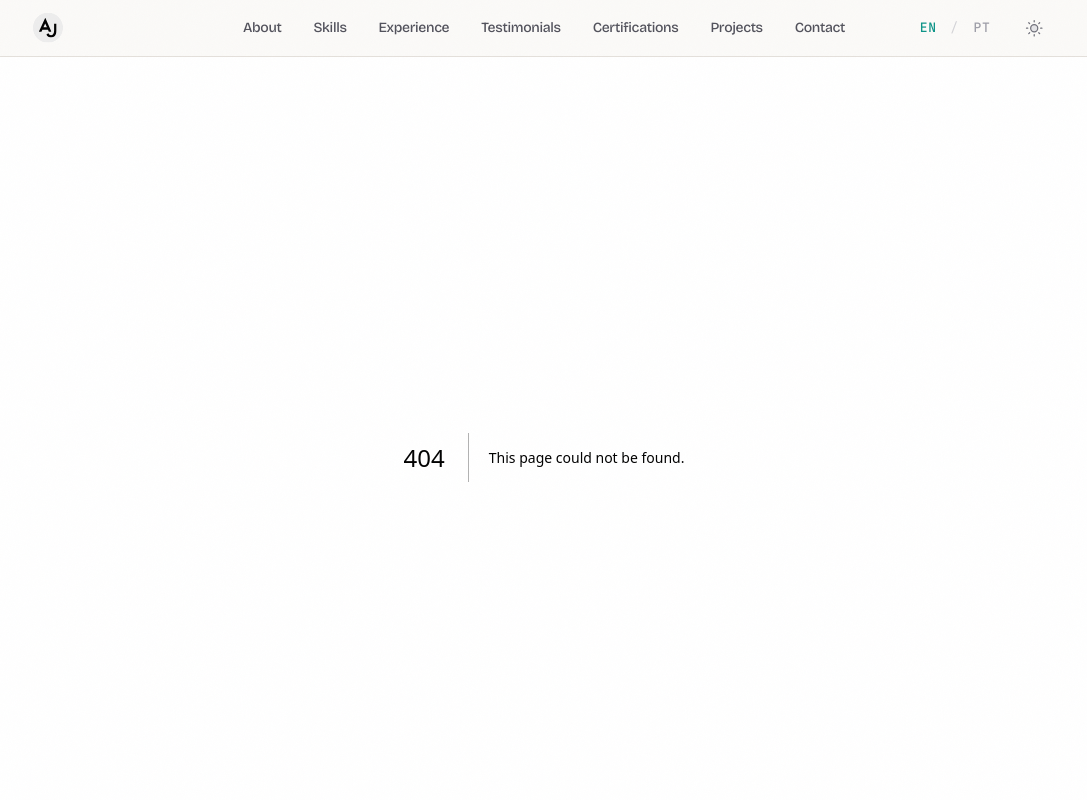
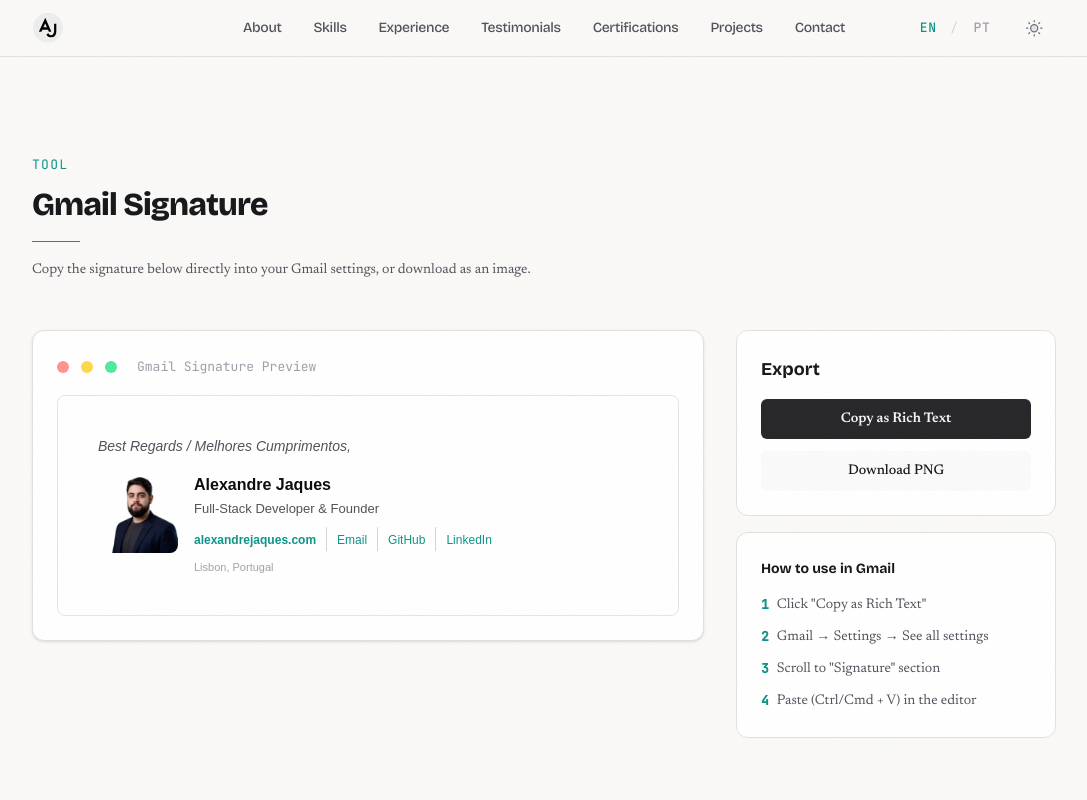
Before and after one commit to alexandre2120/portfolio, a Next.js app: page /gmail-signature in a window 1280 px wide. Before the commit this address had no page. Shown: the top 800 px of the page, without its empty margins (96-1183 px from the left). Built offline with nearby package versions, Linux system fonts and the light colour scheme.

Commit message:
feat: add Gmail signature generator page
Add /gmail-signature page with HTML signature generator for Gmail.
Includes profile photo (square crop), portfolio link, social links,
and bilingual greeting. Copy as rich text or download as PNG.

Co-Authored-By: Claude Opus 4.6 <noreply@anthropic.com>

```diff
--- a/package.json
+++ b/package.json
@@ -13,6 +13,7 @@
     "@vercel/analytics": "^2.0.0",
     "clsx": "^2.1.1",
     "framer-motion": "^12.35.2",
+    "html2canvas": "^1.4.1",
     "next": "16.1.6",
     "next-themes": "^0.4.6",
     "react": "19.2.3",
--- /dev/null
+++ b/src/app/gmail-signature/page.tsx
@@ -0,0 +1,31 @@
+import { type Metadata } from "next"
+import { Container } from "@/components/ui/Container"
+import { GmailSignatureGenerator } from "@/components/GmailSignatureGenerator"
+
+export const metadata: Metadata = {
+  title: "Gmail Signature Generator",
+  description: "Generate a professional Gmail signature",
+}
+
+export default function GmailSignaturePage() {
+  return (
+    <section className="py-16 sm:py-24">
+      <Container>
+        <div className="mb-12">
+          <p className="font-[family-name:var(--font-mono)] text-xs tracking-widest text-[var(--color-accent)] uppercase dark:text-[var(--color-accent-light)]">
+            Tool
+          </p>
+          <h1 className="mt-2 font-[family-name:var(--font-display)] text-3xl font-extrabold tracking-tight text-zinc-900 sm:text-4xl dark:text-zinc-50">
+            Gmail Signature
+          </h1>
+          <div className="mt-4 h-px w-12 bg-[var(--color-accent)]" />
+          <p className="mt-4 max-w-lg text-sm text-zinc-600 dark:text-zinc-400">
+            Copy the signature below directly into your Gmail settings, or download as an image.
+          </p>
+        </div>
+
+        <GmailSignatureGenerator />
+      </Container>
+    </section>
+  )
+}
--- /dev/null
+++ b/src/components/GmailSignatureGenerator.tsx
@@ -0,0 +1,176 @@
+"use client"
+
+import { useRef, useState } from "react"
+import { Button } from "@/components/ui/Button"
+
+const PHOTO_PUBLIC_URL = "https://alexandrejaques.com/profile-square.png"
+const PHOTO_LOCAL_URL = "/profile-square.png"
+
+function getSignatureHTML(photoUrl: string): string {
+  return `<table role="presentation" cellpadding="0" cellspacing="0" style="border-collapse:collapse;font-family:Arial,Helvetica,sans-serif;color:#0c0c0c;">
+  <tr>
+    <td colspan="2" style="padding-bottom:16px;">
+      <p style="margin:0;font-size:14px;color:#52525b;font-style:italic;">Best Regards / Melhores Cumprimentos,</p>
+    </td>
+  </tr>
+  <tr>
+    <td style="vertical-align:top;padding-right:16px;">
+      <a href="https://alexandrejaques.com" target="_blank" rel="noopener noreferrer">
+        <img src="${photoUrl}" alt="Alexandre Jaques" width="80" height="80" style="width:80px;height:80px;border-radius:8px;display:block;" />
+      </a>
+    </td>
+    <td style="vertical-align:top;">
+      <p style="margin:0 0 2px 0;font-size:16px;font-weight:700;color:#0c0c0c;">
+        Alexandre Jaques
+      </p>
+      <p style="margin:0 0 8px 0;font-size:13px;color:#52525b;">
+        Full-Stack Developer &amp; Founder
+      </p>
+      <table role="presentation" cellpadding="0" cellspacing="0" style="border-collapse:collapse;">
+        <tr>
+          <td style="padding-right:10px;">
+            <a href="https://alexandrejaques.com" style="text-decoration:none;font-size:12px;color:#0d9488;font-weight:600;">alexandrejaques.com</a>
+          </td>
+          <td style="padding:0 10px;border-left:1px solid #d4d4d8;">
+            <a href="mailto:alexandrjaques@gmail.com" style="text-decoration:none;font-size:12px;color:#0d9488;font-weight:500;">Email</a>
+          </td>
+          <td style="padding:0 10px;border-left:1px solid #d4d4d8;">
+            <a href="https://github.com/alexandrejaques" style="text-decoration:none;font-size:12px;color:#0d9488;font-weight:500;">GitHub</a>
+          </td>
+          <td style="padding:0 10px;border-left:1px solid #d4d4d8;">
+            <a href="https://linkedin.com/in/alexandrejaques" style="text-decoration:none;font-size:12px;color:#0d9488;font-weight:500;">LinkedIn</a>
+          </td>
+        </tr>
+      </table>
+      <p style="margin:8px 0 0 0;font-size:11px;color:#a1a1aa;">
+        Lisbon, Portugal
+      </p>
+    </td>
+  </tr>
+</table>`
+}
+
+export function GmailSignatureGenerator() {
+  const [copied, setCopied] = useState(false)
+  const signatureRef = useRef<HTMLDivElement>(null)
+
+  // Preview uses local path (works in dev), copy uses public URL (works in Gmail)
+  const previewHTML = getSignatureHTML(PHOTO_LOCAL_URL)
+  const exportHTML = getSignatureHTML(PHOTO_PUBLIC_URL)
+
+  const handleCopyHTML = async () => {
+    try {
+      const blob = new Blob([exportHTML], { type: "text/html" })
+      await navigator.clipboard.write([
+        new ClipboardItem({
+          "text/html": blob,
+          "text/plain": new Blob([exportHTML], { type: "text/plain" }),
+        }),
+      ])
+      setCopied(true)
+      setTimeout(() => setCopied(false), 2500)
+    } catch {
+      await navigator.clipboard.writeText(exportHTML)
+      setCopied(true)
+      setTimeout(() => setCopied(false), 2500)
+    }
+  }
+
+  const handleDownload = async () => {
+    try {
+      const { default: html2canvas } = await import("html2canvas")
+      if (!signatureRef.current) return
+
+      const canvas = await html2canvas(signatureRef.current, {
+        backgroundColor: "#ffffff",
+        scale: 3,
+        logging: false,
+        useCORS: true,
+      })
+
+      const link = document.createElement("a")
+      link.href = canvas.toDataURL("image/png")
+      link.download = "gmail-signature-alexandre-jaques.png"
+      link.click()
+    } catch (err) {
+      console.error("Failed to download:", err)
+    }
+  }
+
+  return (
+    <div className="grid grid-cols-1 gap-8 lg:grid-cols-3">
+      {/* Preview */}
+      <div className="lg:col-span-2">
+        <div className="rounded-xl border border-[var(--color-border)] bg-[var(--color-surface-elevated)] p-6 shadow-sm dark:border-[var(--color-border-dark)] dark:bg-[var(--color-surface-elevated-dark)]">
+          <div className="mb-4 flex items-center gap-3">
+            <div className="h-3 w-3 rounded-full bg-red-400/70" />
+            <div className="h-3 w-3 rounded-full bg-yellow-400/70" />
+            <div className="h-3 w-3 rounded-full bg-green-400/70" />
+            <span className="ml-2 font-[family-name:var(--font-mono)] text-xs text-zinc-400 dark:text-zinc-500">
+              Gmail Signature Preview
+            </span>
+          </div>
+
+          <div className="rounded-lg border border-zinc-200 bg-white p-8 dark:border-zinc-700">
+            <div
+              ref={signatureRef}
+              style={{ padding: "8px", background: "#ffffff" }}
+              dangerouslySetInnerHTML={{ __html: previewHTML }}
+            />
+          </div>
+        </div>
+      </div>
+
+      {/* Actions sidebar */}
+      <div>
+        <div className="sticky top-20 space-y-4">
+          <div className="rounded-xl border border-[var(--color-border)] bg-[var(--color-surface-elevated)] p-6 dark:border-[var(--color-border-dark)] dark:bg-[var(--color-surface-elevated-dark)]">
+            <h3 className="mb-4 font-[family-name:var(--font-display)] text-lg font-bold text-zinc-900 dark:text-zinc-100">
+              Export
+            </h3>
+
+            <Button
+              onClick={handleCopyHTML}
+              variant={copied ? "secondary" : "primary"}
+              className="w-full justify-center"
+            >
+              {copied ? "Copied!" : "Copy as Rich Text"}
+            </Button>
+
+            <Button
+              onClick={handleDownload}
+              variant="secondary"
+              className="mt-3 w-full justify-center"
+            >
+              Download PNG
+            </Button>
+          </div>
+
+          <div className="rounded-xl border border-[var(--color-border)] bg-[var(--color-surface-elevated)] p-6 dark:border-[var(--color-border-dark)] dark:bg-[var(--color-surface-elevated-dark)]">
+            <h3 className="mb-3 font-[family-name:var(--font-display)] text-sm font-bold text-zinc-900 dark:text-zinc-100">
+              How to use in Gmail
+            </h3>
+            <ol className="space-y-2 text-sm text-zinc-600 dark:text-zinc-400">
+              <li className="flex gap-2">
+                <span className="font-[family-name:var(--font-mono)] text-xs font-bold text-[var(--color-accent)]">1</span>
+                <span>Click &quot;Copy as Rich Text&quot;</span>
+              </li>
+              <li className="flex gap-2">
+                <span className="font-[family-name:var(--font-mono)] text-xs font-bold text-[var(--color-accent)]">2</span>
+                <span>Gmail &rarr; Settings &rarr; See all settings</span>
+              </li>
+              <li className="flex gap-2">
+                <span className="font-[family-name:var(--font-mono)] text-xs font-bold text-[var(--color-accent)]">3</span>
+                <span>Scroll to &quot;Signature&quot; section</span>
+              </li>
+              <li className="flex gap-2">
+                <span className="font-[family-name:var(--font-mono)] text-xs font-bold text-[var(--color-accent)]">4</span>
+                <span>Paste (Ctrl/Cmd + V) in the editor</span>
+              </li>
+            </ol>
+          </div>
+        </div>
+      </div>
+    </div>
+  )
+}
```
Also changed, not shown: public/profile-square.png (added), 1 other file (tests, documents, lock files or other folders).
